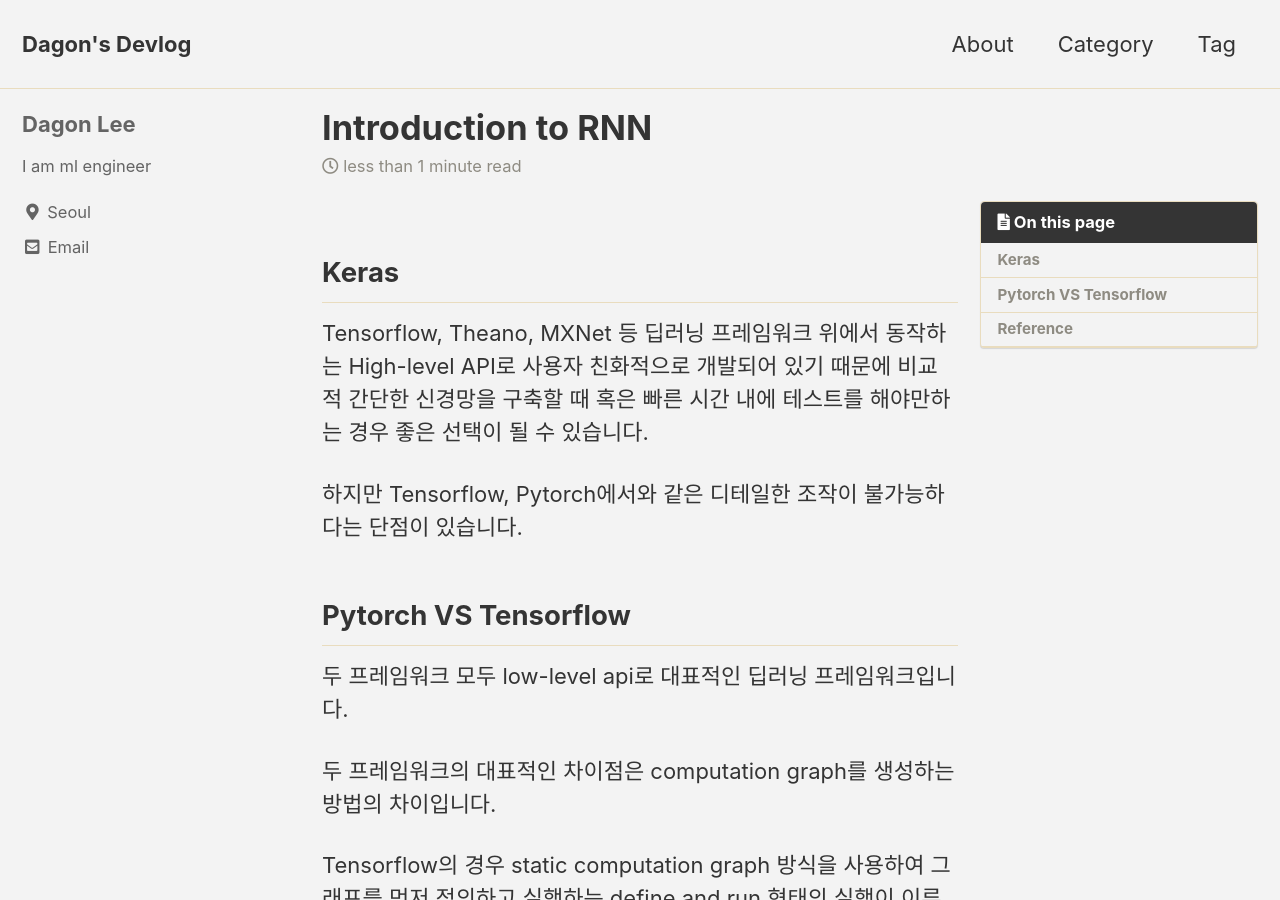
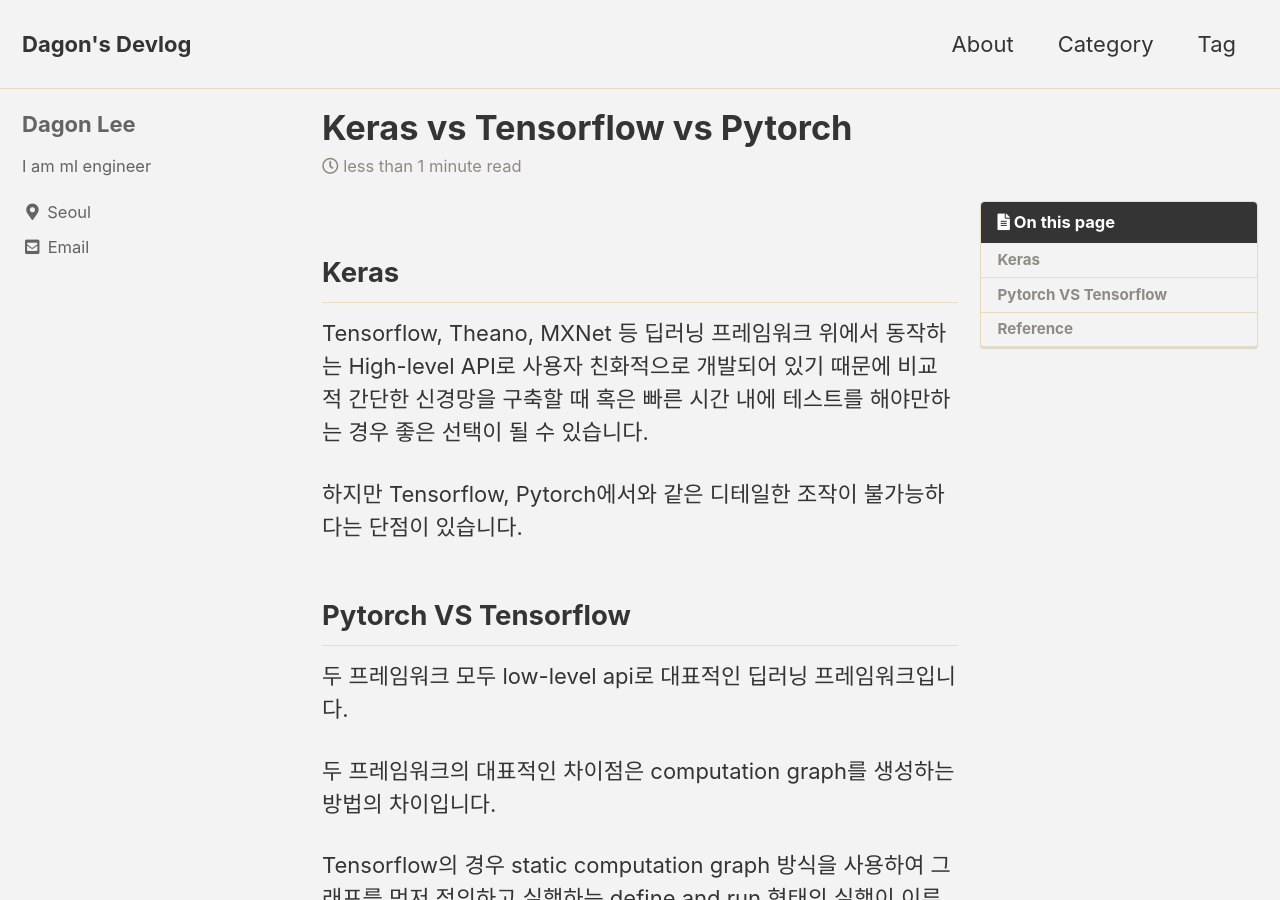
Before and after one commit to DagonLee/DagonLee.github.io, a Jekyll site: the page built from _posts/2021-08-28-keras,Tensorflow,Pytorch.md, in a window 1280 px wide and 900 px high. Built offline with Jekyll 4.4.1, drawn with Linux system fonts in a browser that asks for light colours; cached includes are drawn as plain includes.

Commit message:
title modified

```diff
--- a/_posts/2021-08-28-keras,Tensorflow,Pytorch.md
+++ b/_posts/2021-08-28-keras,Tensorflow,Pytorch.md
@@ -1,5 +1,5 @@
 ---
-title: "Introduction to RNN"
+title: "Keras vs Tensorflow vs Pytorch"
 categories:
   - MachineLearning
 last_modified_at: 2021-08-28
```
